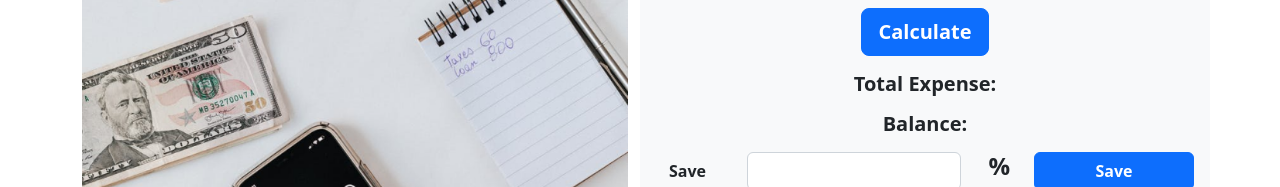
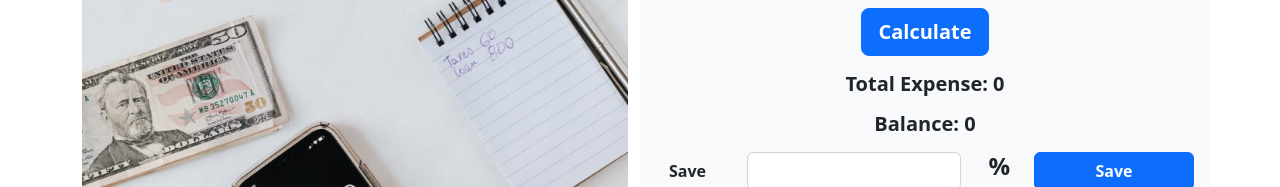
Before and after one commit to RaisulislamRimon/milestone7-module42-5-debug-money-master, a plain HTML site: page index.html in a window 1280 px wide. Shown: the part 328-515 px from the top of the page. Drawn offline with nearby package versions, Linux system fonts and the light colour scheme.

Commit message:
total expense works

```diff
--- a/index.html
+++ b/index.html
@@ -47,8 +47,8 @@
                     </div>
                     <button id="calculate-btn" class="btn btn-lg btn-primary fw-bold" onclick="calculateExpense()">Calculate</button>
                     <div class="my-2">
-                        <h5 class="my-3 fw-bold">Total Expense: <span id="total-expense"></span></h5>
-                        <h5 class="my-3 fw-bold" >Balance: <span id="balance"></span></h5>
+                        <h5 class="my-3 fw-bold">Total Expense: <span id="total-expense">0</span></h5>
+                        <h5 class="my-3 fw-bold" >Balance: <span id="balance">0</span></h5>
                     </div>
 
                     <div class="row mb-3">
--- a/js/script.js
+++ b/js/script.js
@@ -25,6 +25,9 @@ const calculateExpense = () => {
   // calculate expense
   const expense =
     parseInt(food) + parseInt(rent) + parseInt(clothes);
+
+    console.log(expense);
+   console.log(typeof expense);
 
   // calculate balance
   const balance = parseInt(income.value) - expense;
```
